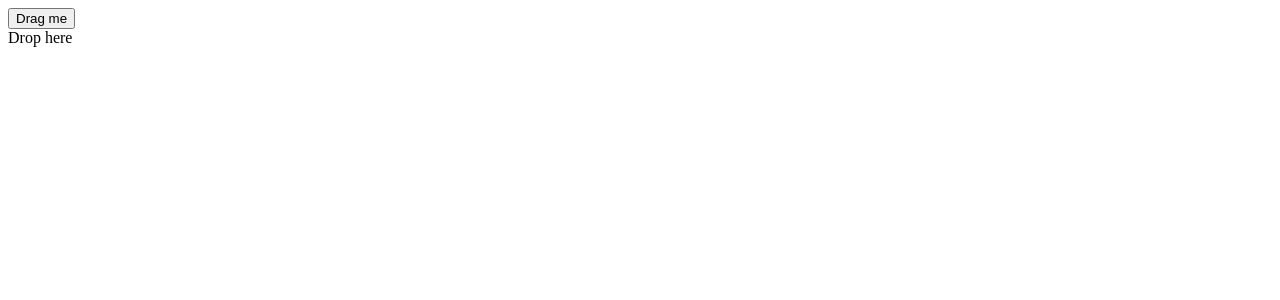
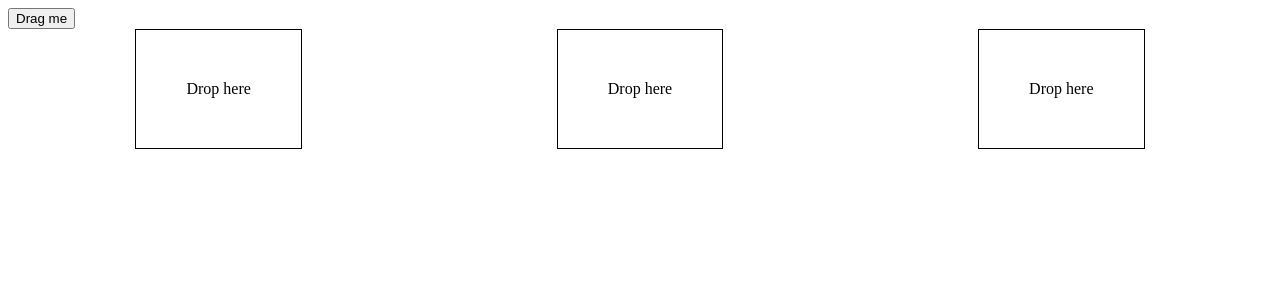
Before and after one commit to nilguresci/todo-app, a React (Vite) app: page / in a window 1280 px wide. Shown: the top 300 px of the page. Built offline with nearby package versions, Linux system fonts and the light colour scheme.

Commit message:
Multiple Drag&Drop

```diff
--- a/src/App.css
+++ b/src/App.css
@@ -0,0 +1,8 @@
+.container {
+  display: flex;
+  flex-direction: row;
+  flex-wrap: wrap;
+  align-content: center;
+  justify-content: space-around;
+  align-items: flex-start;
+}
--- a/src/App.tsx
+++ b/src/App.tsx
@@ -1,24 +1,33 @@
 import "./App.css";
 
-import { DndContext, DragEndEvent } from "@dnd-kit/core";
+import { DndContext, DragEndEvent, UniqueIdentifier } from "@dnd-kit/core";
 import Task from "./components/Task/Task";
 import Board from "./components/Board/Board";
 import { useState } from "react";
 
 const App = () => {
-  const [isDropped, setIsDropped] = useState(false);
-  const draggableMarkup = <Task>Drag me</Task>;
+  const containers = ["A", "B", "C"];
+  const [parent, setParent] = useState<UniqueIdentifier | null>(null);
+  const taskMarkup = <Task id="task">Drag me</Task>;
 
   const handleDragEnd = (event: DragEndEvent) => {
-    if (event.over && event.over.id === "droppable") {
-      setIsDropped(true);
-    }
+    const { over } = event;
+
+    // If the item is dropped over a container, set it as the parent
+    // otherwise reset the parent to `null`
+    setParent(over!.id);
   };
 
   return (
     <DndContext onDragEnd={handleDragEnd}>
-      {!isDropped ? draggableMarkup : null}
-      <Board>{isDropped ? draggableMarkup : "Drop here"}</Board>
+      {parent === null ? taskMarkup : null}
+      <div className="container">
+        {containers.map((id) => (
+          <Board key={id} id={id}>
+            {parent === id ? taskMarkup : "Drop here"}
+          </Board>
+        ))}
+      </div>
     </DndContext>
   );
 };
--- a/src/components/Board/Board.tsx
+++ b/src/components/Board/Board.tsx
@@ -3,11 +3,15 @@ import { useDroppable } from "@dnd-kit/core";
 // eslint-disable-next-line @typescript-eslint/no-explicit-any
 const Board = (props: any) => {
   const { isOver, setNodeRef } = useDroppable({
-    id: "droppable",
+    id: props.id,
   });
-  const style = {
+  const style: React.CSSProperties = {
     color: isOver ? "green" : undefined,
+    backgroundColor: isOver ? "yellow" : undefined,
+    border: "1px solid",
+    padding: "50px",
   };
+
   return (
     <div ref={setNodeRef} style={style}>
       {props.children}
--- a/src/components/Task/Task.tsx
+++ b/src/components/Task/Task.tsx
@@ -3,7 +3,7 @@ import { useDraggable } from "@dnd-kit/core";
 // eslint-disable-next-line @typescript-eslint/no-explicit-any
 const Task = (props: any) => {
   const { attributes, listeners, setNodeRef, transform } = useDraggable({
-    id: "draggable",
+    id: props.id,
   });
   const style = transform
     ? {
```
